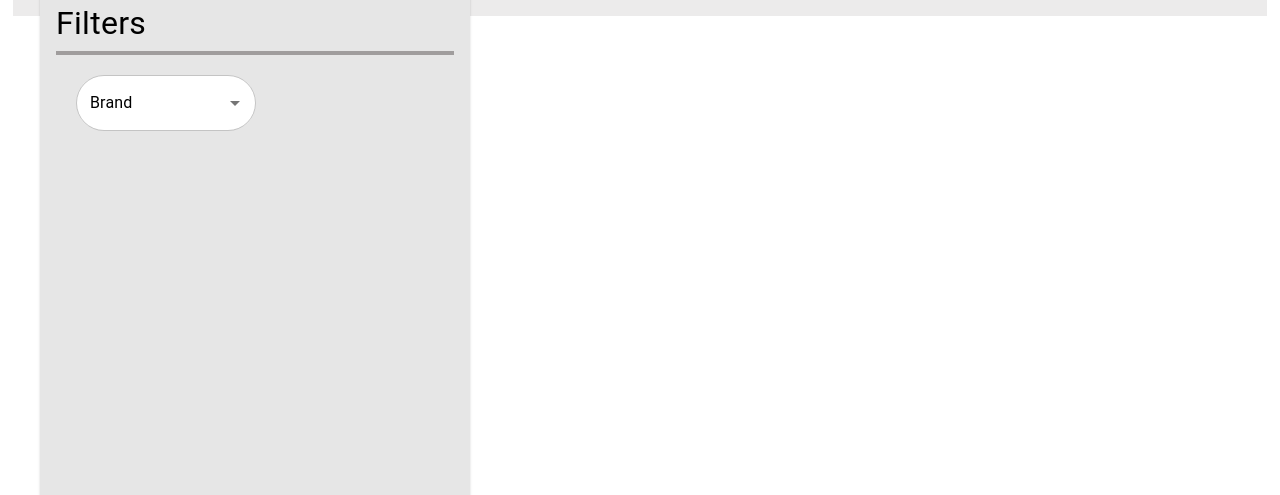
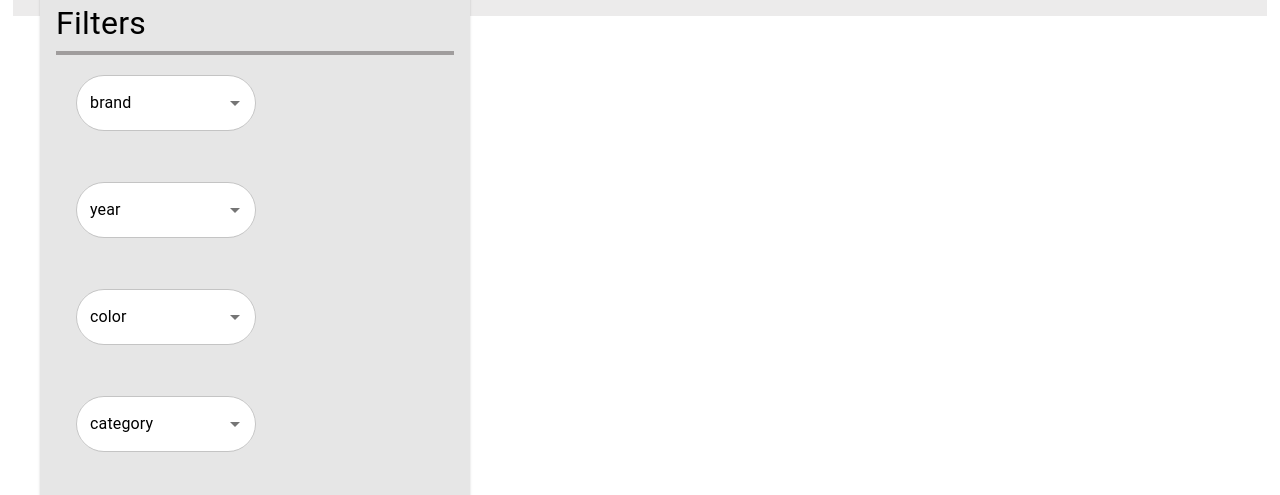
Before and after one commit to Kacper-Sleziak/eCommerce-application, a React (Create React App) app in the folder frontend/: page /offers in a window 1280 px wide. Shown: the part 457-952 px from the top of the page. Built offline with nearby package versions, Linux system fonts and the light colour scheme; no server answers.

Commit message:
Connected filters windows with store

```diff
--- a/frontend/src/features/OfferList/Checkbox.tsx
+++ b/frontend/src/features/OfferList/Checkbox.tsx
@@ -6,12 +6,13 @@ import TextField from '@mui/material/TextField'
 import Autocomplete from '@mui/material/Autocomplete'
 import CheckBoxOutlineBlankIcon from '@mui/icons-material/CheckBoxOutlineBlank'
 import CheckBoxIcon from '@mui/icons-material/CheckBox'
-import React, { forwardRef, useRef, useImperativeHandle } from 'react'
-import { IAlert } from './utils/filterCallInterface'
+import React, { forwardRef, useRef, useImperativeHandle, useState } from 'react'
+import { FilterRefInterface } from './utils/filterCallInterface'
 import {
   updateFilters,
   selectOfferFilters,
 } from '../../store/slices/OfferFiltersSlice'
+import { DataSaverOff } from '@mui/icons-material'
 
 interface Category {
   title: string
@@ -25,16 +26,23 @@ interface Filter {
 const icon = <CheckBoxOutlineBlankIcon fontSize="small" />
 const checkedIcon = <CheckBoxIcon fontSize="small" />
 
-const CheckboxCategories = forwardRef<IAlert, Filter>((props: Filter, ref) => {
+const CheckboxCategories = forwardRef<FilterRefInterface, Filter>(
+  (props: Filter, ref) => {
     const { categories, filterlabel } = props
-  const [value, setValue] = React.useState<Category[]>([])
+
+    const [value, setValue] = useState<Category[]>([])
+
     const dispatch = useDispatch()
     const filtersInfo = useSelector(selectOfferFilters)
 
     useImperativeHandle(ref, () => ({
-    getAlert() {
-      dispatch(updateFilters({ filterName: 'brand', data: ['bmw'] }))
-
+      pushFiltersToStore() {
+        var data: string[] = []
+        value.map((filter) => {
+          data.push(filter.title)
+        })
+        dispatch(updateFilters({ filterName: filterlabel, data: data }))
+        console.log(filtersInfo)
       },
     }))
 
@@ -79,6 +87,7 @@ const CheckboxCategories = forwardRef<IAlert, Filter>((props: Filter, ref) => {
         )}
       />
     )
-})
+  },
+)
 
 export default CheckboxCategories
--- a/frontend/src/features/OfferList/utils/filterCallInterface.ts
+++ b/frontend/src/features/OfferList/utils/filterCallInterface.ts
@@ -1,3 +1,3 @@
-export interface IAlert {
-  getAlert(): void
+export interface FilterRefInterface {
+  pushFiltersToStore(): void
 }
--- a/frontend/src/pages/OfferList.tsx
+++ b/frontend/src/pages/OfferList.tsx
@@ -6,7 +6,7 @@ import UsedFilter from '../features/OfferList/UsedFilter'
 import '../styles/pages/offerlistpage.css'
 import MappedOffers from '../features/OfferList/MappedOffers'
 import { useRef } from 'react'
-import { IAlert } from '../features/OfferList/utils/filterCallInterface'
+import { FilterRefInterface } from '../features/OfferList/utils/filterCallInterface'
 
 const brandList = [{ title: 'BMW' }, { title: 'Audi' }, { title: 'Fiat' }]
 const localisationList = [
@@ -19,12 +19,24 @@ const yearList = [{ title: '2000' }, { title: '2006' }, { title: '2020' }]
 const categoryList = [{ title: 'sports car' }, { title: 'jeep' }]
 
 const OfferList: React.FC = () => {
-  const brandFilterRef = useRef<IAlert>(null)
+  const brandFilterRef = useRef<FilterRefInterface>(null)
+  const colorFilterRef = useRef<FilterRefInterface>(null)
+  const yearFilterRef = useRef<FilterRefInterface>(null)
+  const categoryFilterRef = useRef<FilterRefInterface>(null)
+
+  const refArray = [
+    brandFilterRef,
+    colorFilterRef,
+    yearFilterRef,
+    categoryFilterRef,
+  ]
 
   const filterOnClick = () => {
-    if (brandFilterRef.current !== null) {
-      brandFilterRef.current.getAlert()
-    }
+    refArray.map((ref) => {
+      if (ref.current !== null) {
+        ref.current.pushFiltersToStore()
+      }
+    })
   }
 
   return (
@@ -89,29 +101,25 @@ const OfferList: React.FC = () => {
           >
             <CheckboxCategories
               categories={brandList}
-              filterlabel="Brand"
+              filterlabel="brand"
               ref={brandFilterRef}
             />
-            {/* <CheckboxCategories
+            <CheckboxCategories
               categories={yearList}
-              filterlabel="Year"
-              ref={childFunctionRef}
+              filterlabel="year"
+              ref={yearFilterRef}
             />
             <CheckboxCategories
               categories={colorList}
-              filterlabel="Color"
-              ref={childFunctionRef}
+              filterlabel="color"
+              ref={colorFilterRef}
             />
             <CheckboxCategories
               categories={categoryList}
-              filterlabel="Category"
-              ref={childFunctionRef}
+              filterlabel="category"
+              ref={categoryFilterRef}
             />
-            <CheckboxCategories
-              categories={localisationList}
-              filterlabel="Localisation"
-              ref={childFunctionRef}
-            /> */}
+
             <button type="button" onClick={filterOnClick}>
               Filter
             </button>
```
Lines whose indentation alone changed are shown as unchanged.
